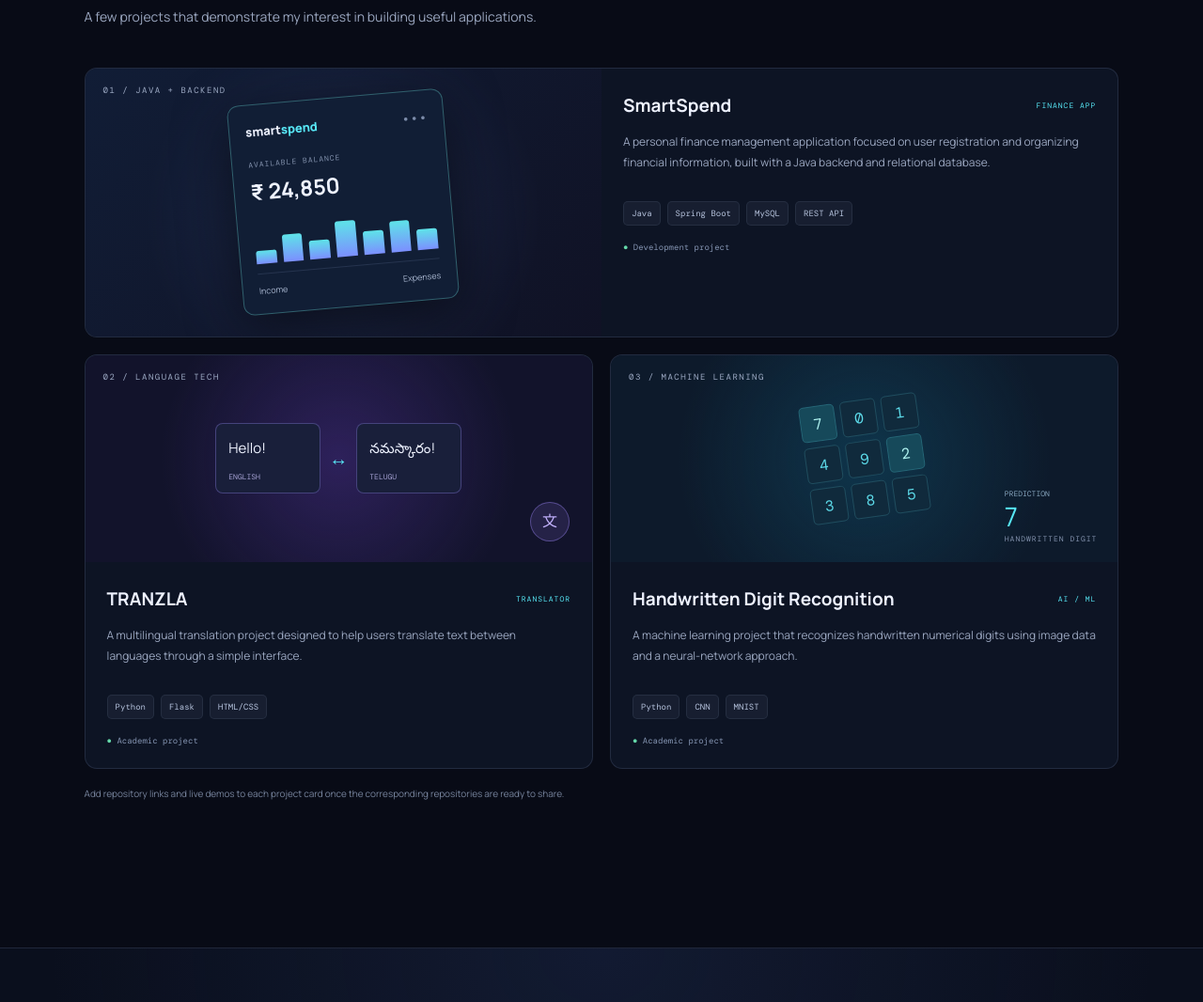
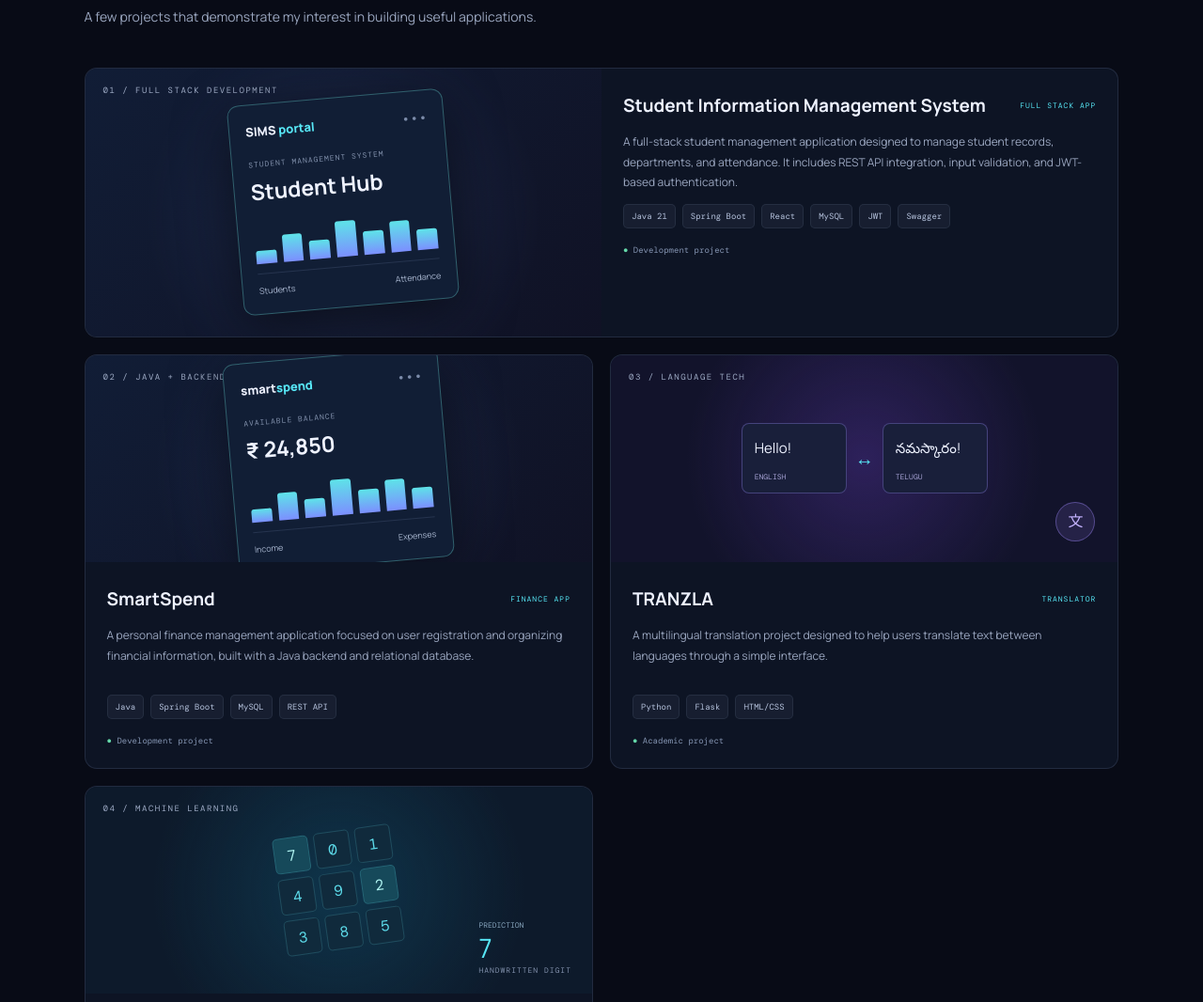
Before and after one commit to Ramparinitha/sattu-portfolio, a plain HTML site: page index.html in a window 1280 px wide. Shown: the part 2183-3249 px from the top of the page at 94% size. Drawn offline with nearby package versions, Linux system fonts and the light colour scheme.

Commit message:
Add SIMS project to portfolio

```diff
--- a/index.html
+++ b/index.html
@@ -1,3 +1,4 @@
+
 <!DOCTYPE html>
 <html lang="en">
 <head>
@@ -8,7 +9,7 @@
   <link rel="preconnect" href="https://fonts.googleapis.com">
   <link rel="preconnect" href="https://fonts.gstatic.com" crossorigin>
   <link href="https://fonts.googleapis.com/css2?family=DM+Mono:wght@400;500&family=Manrope:wght@400;500;600;700;800&display=swap" rel="stylesheet">
-  <link rel="stylesheet" href="style.css" />
+  <link rel="stylesheet" href="style.css">
 </head>
 <body>
   <div class="ambient ambient-one"></div><div class="ambient ambient-two"></div>
@@ -85,18 +86,45 @@
     <section class="section-wrap section-block" id="projects">
       <div class="section-heading"><p class="eyebrow">03 / SELECTED WORK</p><h2>Projects in <span class="gradient-text">progress.</span></h2><p class="section-subtitle">A few projects that demonstrate my interest in building useful applications.</p></div>
       <div class="projects-grid">
+
+        <!-- PROJECT 01: SIMS -->
         <article class="project-card project-featured">
-          <div class="project-art art-smart"><span class="art-label">01 / JAVA + BACKEND</span><div class="finance-ui"><div class="finance-top"><span>smart<span>spend</span></span><b>•••</b></div><small>AVAILABLE BALANCE</small><strong>₹ 24,850</strong><div class="finance-bars"><i></i><i></i><i></i><i></i><i></i><i></i><i></i></div><div class="finance-bottom"><span>Income</span><span>Expenses</span></div></div></div>
+          <div class="project-art art-smart">
+            <span class="art-label">01 / FULL STACK DEVELOPMENT</span>
+            <div class="finance-ui">
+              <div class="finance-top"><span>SIMS<span> portal</span></span><b>•••</b></div>
+              <small>STUDENT MANAGEMENT SYSTEM</small>
+              <strong>Student Hub</strong>
+              <div class="finance-bars"><i></i><i></i><i></i><i></i><i></i><i></i><i></i></div>
+              <div class="finance-bottom"><span>Students</span><span>Attendance</span></div>
+            </div>
+          </div>
+          <div class="project-info">
+            <div class="project-title-row"><h3>Student Information Management System</h3><span class="project-type">FULL STACK APP</span></div>
+            <p>A full-stack student management application designed to manage student records, departments, and attendance. It includes REST API integration, input validation, and JWT-based authentication.</p>
+            <div class="tags"><span>Java 21</span><span>Spring Boot</span><span>React</span><span>MySQL</span><span>JWT</span><span>Swagger</span></div>
+            <span class="project-status">● Development project</span>
+          </div>
+        </article>
+
+        <!-- PROJECT 02: SMARTSPEND -->
+        <article class="project-card">
+          <div class="project-art art-smart"><span class="art-label">02 / JAVA + BACKEND</span><div class="finance-ui"><div class="finance-top"><span>smart<span>spend</span></span><b>•••</b></div><small>AVAILABLE BALANCE</small><strong>₹ 24,850</strong><div class="finance-bars"><i></i><i></i><i></i><i></i><i></i><i></i><i></i></div><div class="finance-bottom"><span>Income</span><span>Expenses</span></div></div></div>
           <div class="project-info"><div class="project-title-row"><h3>SmartSpend</h3><span class="project-type">FINANCE APP</span></div><p>A personal finance management application focused on user registration and organizing financial information, built with a Java backend and relational database.</p><div class="tags"><span>Java</span><span>Spring Boot</span><span>MySQL</span><span>REST API</span></div><span class="project-status">● Development project</span></div>
         </article>
+
+        <!-- PROJECT 03: TRANZLA -->
         <article class="project-card">
-          <div class="project-art art-tranzla"><span class="art-label">02 / LANGUAGE TECH</span><div class="translate-ui"><div class="translate-box">Hello!<small>ENGLISH</small></div><div class="translate-arrow">↔</div><div class="translate-box">నమస్కారం!<small>TELUGU</small></div></div><div class="translate-orb">文</div></div>
+          <div class="project-art art-tranzla"><span class="art-label">03 / LANGUAGE TECH</span><div class="translate-ui"><div class="translate-box">Hello!<small>ENGLISH</small></div><div class="translate-arrow">↔</div><div class="translate-box">నమస్కారం!<small>TELUGU</small></div></div><div class="translate-orb">文</div></div>
           <div class="project-info"><div class="project-title-row"><h3>TRANZLA</h3><span class="project-type">TRANSLATOR</span></div><p>A multilingual translation project designed to help users translate text between languages through a simple interface.</p><div class="tags"><span>Python</span><span>Flask</span><span>HTML/CSS</span></div><span class="project-status">● Academic project</span></div>
         </article>
+
+        <!-- PROJECT 04: HANDWRITTEN DIGIT RECOGNITION -->
         <article class="project-card">
-          <div class="project-art art-digit"><span class="art-label">03 / MACHINE LEARNING</span><div class="digit-grid"><b>7</b><span>0</span><span>1</span><span>4</span><span>9</span><b>2</b><span>3</span><span>8</span><span>5</span></div><div class="digit-result">PREDICTION <strong>7</strong><small>HANDWRITTEN DIGIT</small></div></div>
+          <div class="project-art art-digit"><span class="art-label">04 / MACHINE LEARNING</span><div class="digit-grid"><b>7</b><span>0</span><span>1</span><span>4</span><span>9</span><b>2</b><span>3</span><span>8</span><span>5</span></div><div class="digit-result">PREDICTION <strong>7</strong><small>HANDWRITTEN DIGIT</small></div></div>
           <div class="project-info"><div class="project-title-row"><h3>Handwritten Digit Recognition</h3><span class="project-type">AI / ML</span></div><p>A machine learning project that recognizes handwritten numerical digits using image data and a neural-network approach.</p><div class="tags"><span>Python</span><span>CNN</span><span>MNIST</span></div><span class="project-status">● Academic project</span></div>
         </article>
+
       </div>
       <p class="small-note">Add repository links and live demos to each project card once the corresponding repositories are ready to share.</p>
     </section>
```
